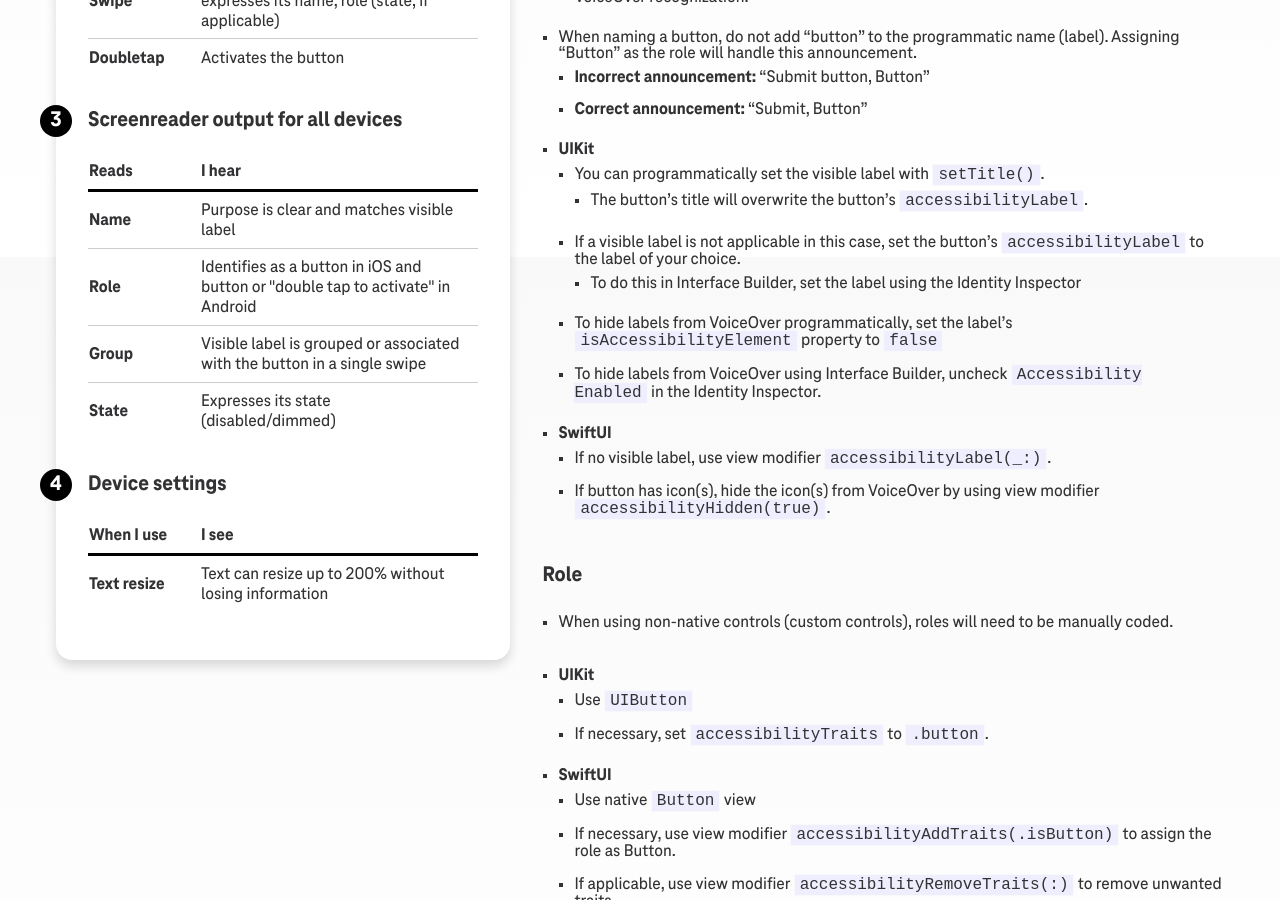
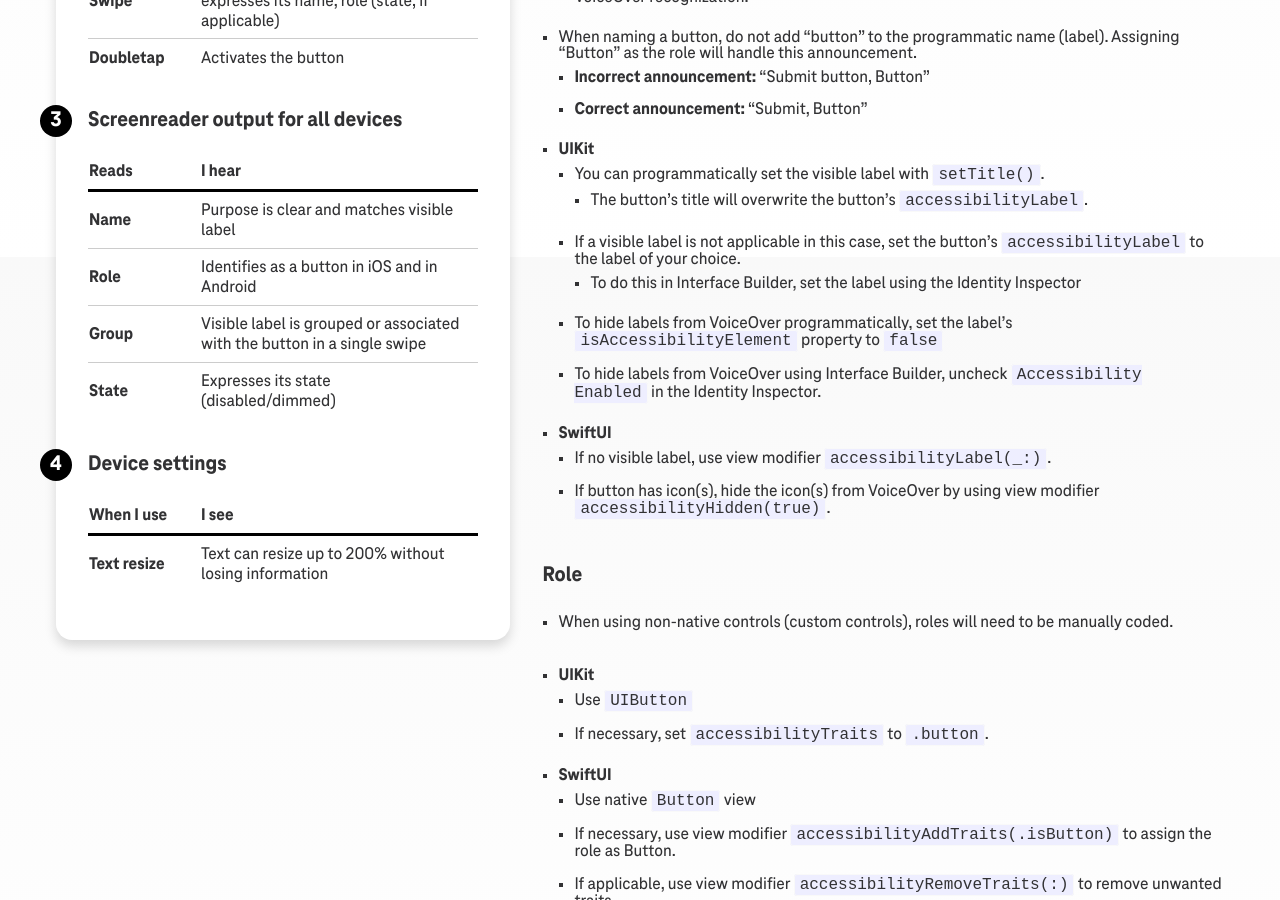
Before and after one commit to MNIT-DOT-a11y/mnit-dot-a11y.github.io, a Jekyll site: the page built from _checklist-native/button.md, in a window 1280 px wide and 900 px high, scrolled down 643 px. Built offline with Jekyll 4.4.1, drawn with Linux system fonts in a browser that asks for light colours.

Commit message:
removed statement of double tap to activiate.

```diff
--- a/_checklist-native/button.md
+++ b/_checklist-native/button.md
@@ -22,7 +22,7 @@ screenreader:
   name:  |
     Purpose is clear and matches visible label
   role:  |
-    Identifies as a button in iOS and button or "double tap to activate" in Android
+    Identifies as a button in iOS and in Android
   group: |
     Visible label is grouped or associated with the button in a single swipe
   state: |
```
Also changed, not shown: _checklist-native/calendar-date-picker.md (+1 -1 lines).
